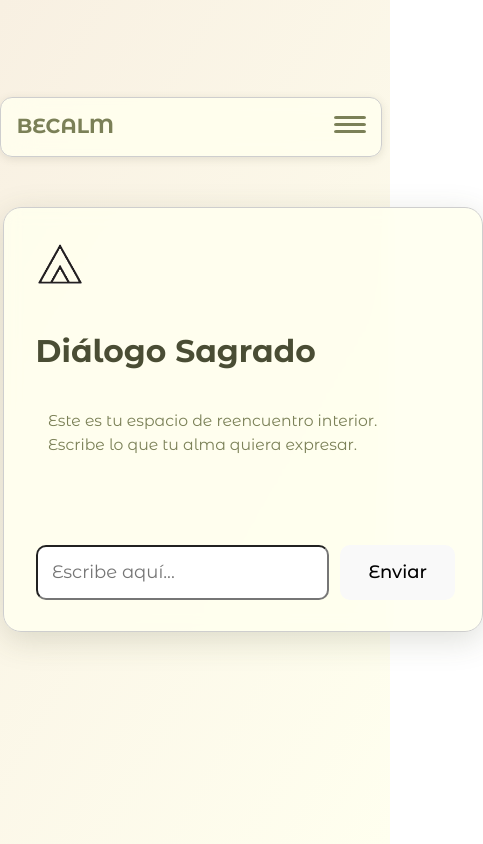
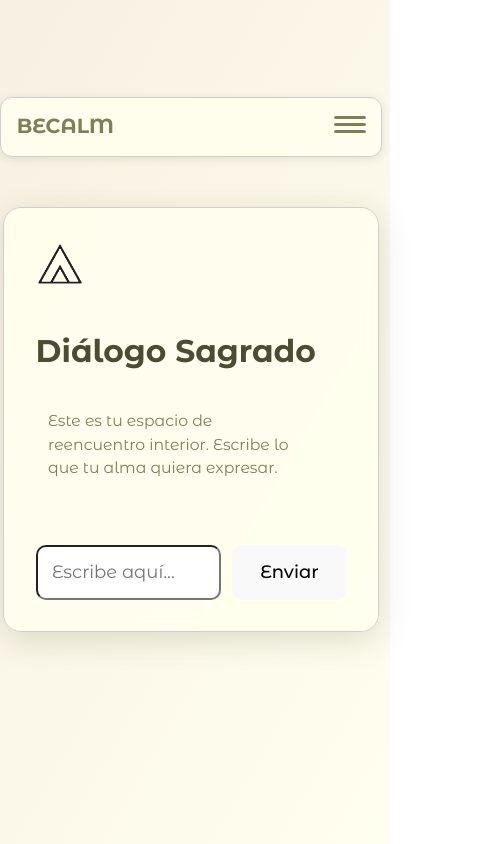
Before and after one commit to ebyted/becalm_frontend, a React (Vite) app: page /dialogo in a window 390 px wide. Both pictures are taken after a click on the button "Entrar". Shown: the whole page, 483 px wide, since content can reach past the window. Built offline with nearby package versions, Linux system fonts and the light colour scheme.

Commit message:
Refactor SacredDialog component styles for improved layout and responsiveness

```diff
--- a/src/components/SacredDialog.tsx
+++ b/src/components/SacredDialog.tsx
@@ -20,7 +20,12 @@ export function SacredDialog() {
   };
 
   return (
-    <div className="glass-card dialogo-sagrado" style={{maxWidth:'480px',padding:'2em',overflowY:'auto'}}>
+    <div className="glass-card dialogo-sagrado" style={{
+      maxWidth: '480px',
+      padding: '2em',
+      overflowY: 'auto',
+      boxSizing: 'border-box'
+    }}>
       <img src={dialogoIcon} alt="Diálogo Sagrado" style={{width:'48px',height:'48px',marginBottom:'0.5em'}} />
       <h2 style={{fontSize:'2em'}}>Diálogo Sagrado</h2>
       <div className="mensajes" style={{margin:'1.5em 0',minHeight:'120px'}}>
@@ -38,15 +43,40 @@ export function SacredDialog() {
           }}>{msg.text}</div>
         ))}
       </div>
-      <form onSubmit={handleSend} style={{display:'flex',gap:'0.7em'}}>
+      <form onSubmit={handleSend} style={{
+        display: 'flex',
+        gap: '0.7em',
+        flexWrap: 'wrap',
+        width: '100%',
+        boxSizing: 'border-box'
+      }}>
         <input
           type="text"
           value={input}
           onChange={e => setInput(e.target.value)}
           placeholder="Escribe aquí..."
-          style={{flex:1,fontSize:'1.15em',padding:'0.8em',borderRadius:'10px'}}
+          style={{
+            flex: '1 1 180px',
+            fontSize: '1.15em',
+            padding: '0.8em',
+            borderRadius: '10px',
+            minWidth: '0',
+            maxWidth: '100%'
+          }}
         />
-        <button type="submit" className="btn-main" style={{fontSize:'1.15em',padding:'0.8em 1.5em',borderRadius:'10px'}}>Enviar</button>
+        <button
+          type="submit"
+          className="btn-main"
+          style={{
+            fontSize: '1.15em',
+            padding: '0.8em 1.5em',
+            borderRadius: '10px',
+            flex: '0 0 auto',
+            maxWidth: '100%'
+          }}
+        >
+          Enviar
+        </button>
       </form>
     </div>
   );
```
